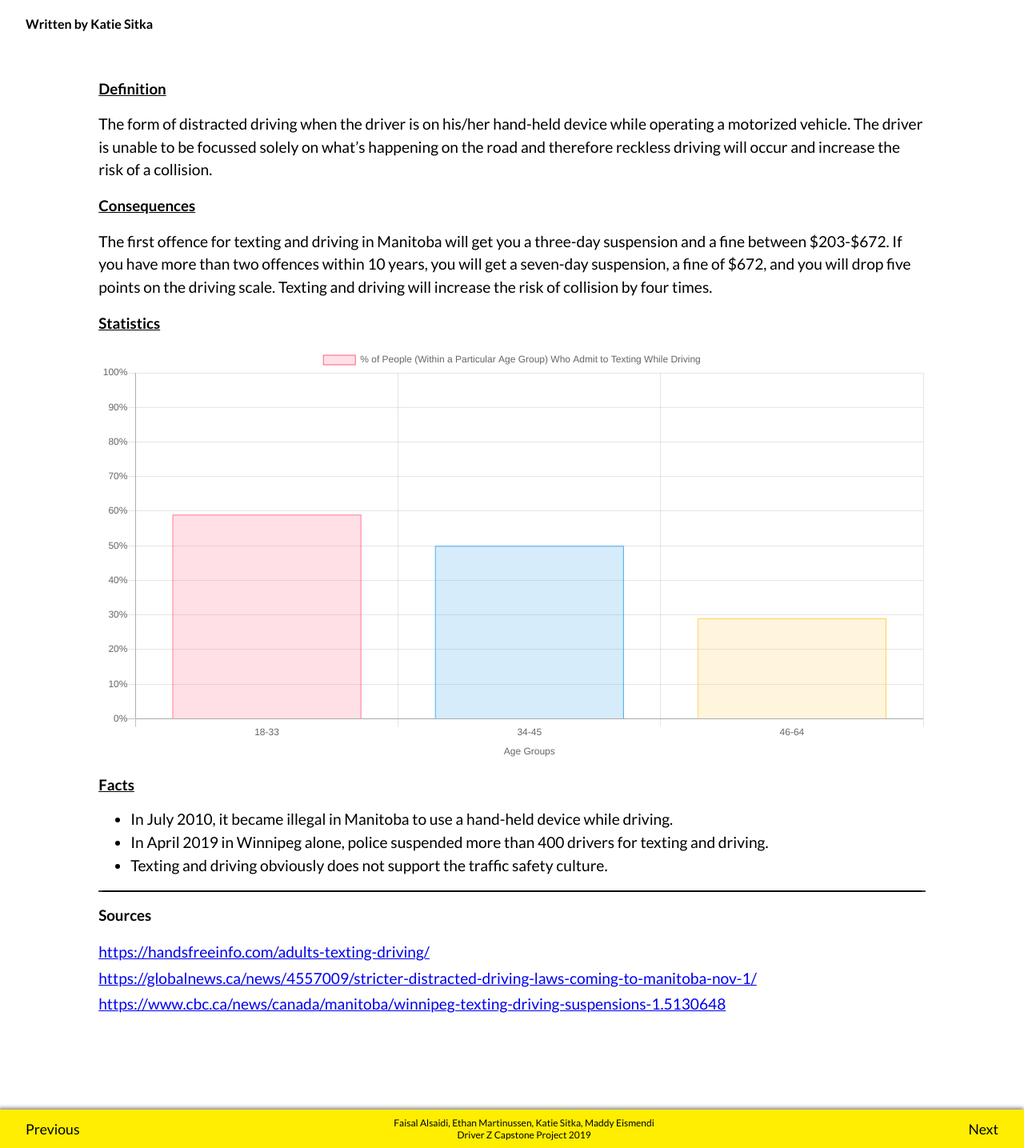
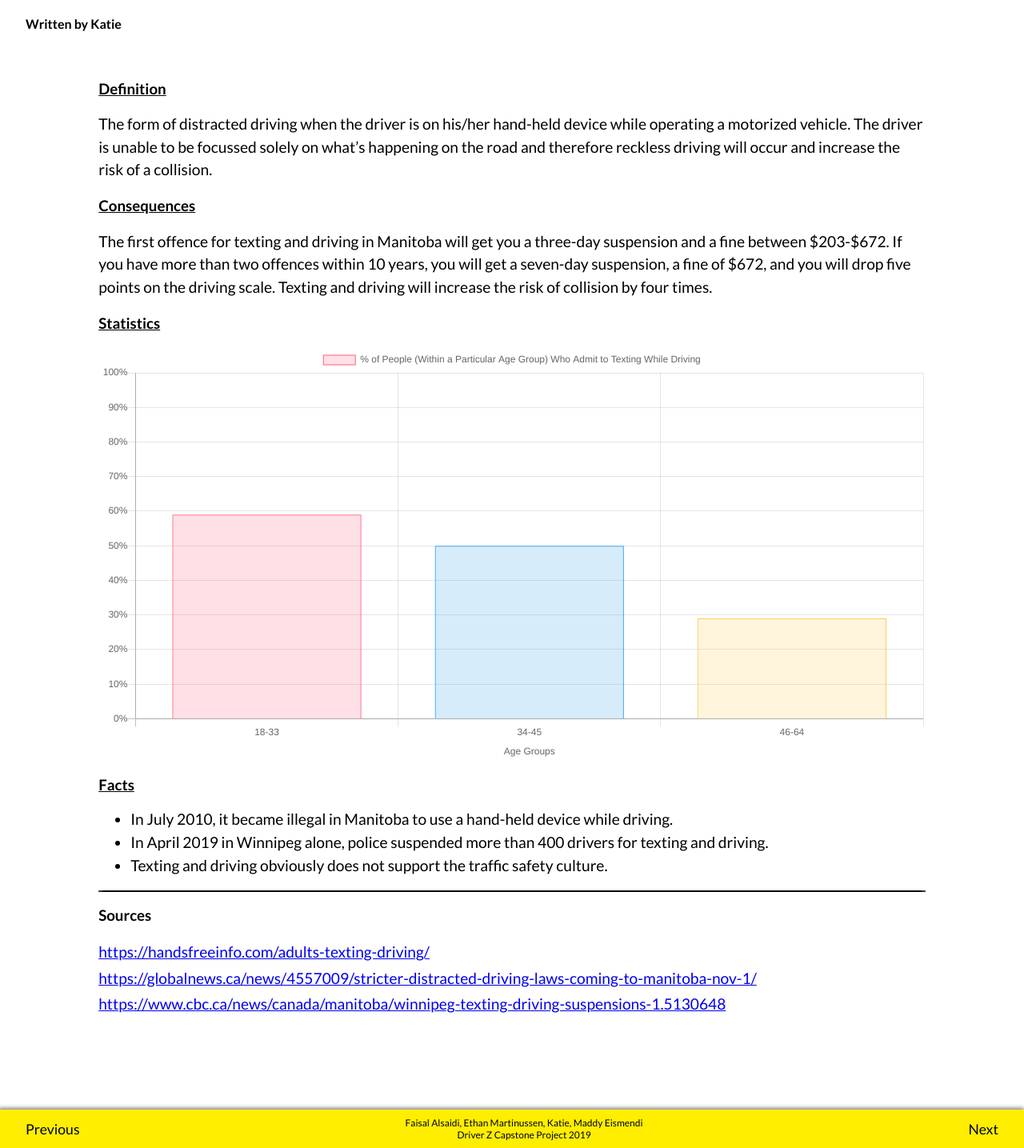
Before and after one commit to Faisal-Alsaidi/safedrivinginfo.github.io, a plain HTML site: page texting_and_driving.html in a window 1280 px wide. Shown: the part 159-1594 px from the top of the page at 80% size. Drawn offline with nearby package versions, Linux system fonts and the light colour scheme.

Commit message:
Update texting_and_driving.html

```diff
--- a/texting_and_driving.html
+++ b/texting_and_driving.html
@@ -40,7 +40,7 @@
 		<div class = "main">
 			<div class = "main-header">
 				<h1 class = "title">Texting and Driving</h1>
-				<h4 class = "name">Written by Katie Sitka</h4>
+				<h4 class = "name">Written by Katie</h4>
 			</div>
 			<div class = "main-text">
 				<h3><u>Definition</u></h3>
@@ -81,7 +81,7 @@
 		<div class = "footer">
 			<div class = "footer-grid">
 				<div class = "previous" onclick = "previous(5)">Previous</div>
-				<div class = "names">Faisal Alsaidi, Ethan Martinussen, Katie Sitka, Maddy Eismendi<br>Driver Z Capstone Project 2019</div>
+				<div class = "names">Faisal Alsaidi, Ethan Martinussen, Katie, Maddy Eismendi<br>Driver Z Capstone Project 2019</div>
 				<div class = "next" onclick = "next(5)">Next</div>
 			</div>
 		</div>
```
